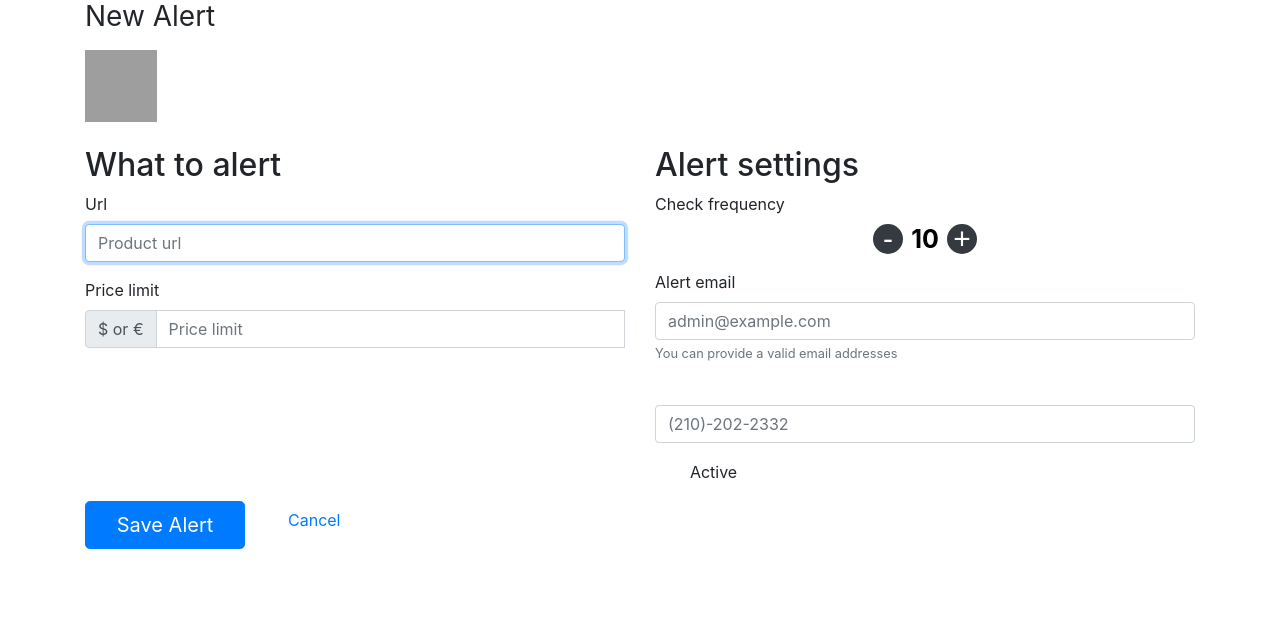
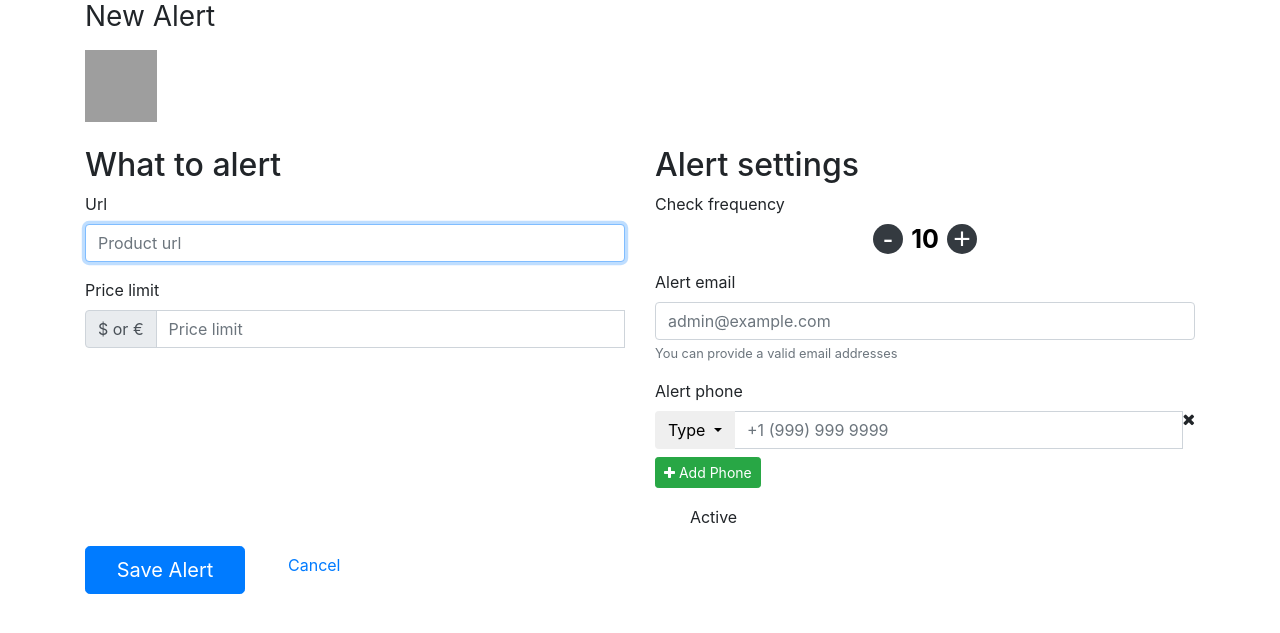
Before and after one commit to TechFitU/Price-Alerts, a Python web app: template pricealerts/templates/store/new_alert.html in a window 1280 px wide. Shown: the part 136-769 px from the top of the page. Run offline with Jinja, Linux system fonts and the light colour scheme; the template is opened without the code that fills it, so the values that code supplies are empty, except form fields; form fields are guessed from the names that the template uses; some libraries are stand-ins or nearby versions; grey boxes are pictures that could not be loaded.

```diff
--- a/pricealerts/templates/store/base.html
+++ b/pricealerts/templates/store/base.html
@@ -107,8 +107,10 @@
                 <!--end of col-->
             </div>
         </form>#}
+
+        <ul class="navbar-nav navbar-right">
         {% if not current_user.is_anonymous %}
-        <ul class="navbar-nav ">
+
             <li class="nav-item dropdown my-2 mr-auto">
                 <a class="nav-link dropdown-toggle" href="#" id="navbarDropdown" role="button" data-toggle="dropdown"
                    aria-haspopup="true" aria-expanded="false">
@@ -125,17 +127,24 @@
                     </a>
                 </div>
             </li>
-        </ul>
+
         {% else %}
-        <ul class="navbar-nav mr-auto">
+
             <li class="nav-item">
                 <a class="nav-link" href="{{ url_for ('users.login_user') }}">
                     <i class="fa fa-sign-in" aria-hidden="true"></i>
                     Login
                 </a>
             </li>
+            <li class="nav-item">
+                <a class="nav-link" href="{{ url_for ('users.register_user') }}">
+                    <i class="fa fa-user-plus" aria-hidden="true"></i>
+                    Sign Up
+                </a>
+            </li>
+
+        {% endif %}
         </ul>
-        {% endif %}
 
 
     </div>
--- a/pricealerts/templates/store/new_alert.html
+++ b/pricealerts/templates/store/new_alert.html
@@ -5,6 +5,10 @@
 {{super()}}
 
 <style>
+.phone-input{
+	margin-bottom:8px;
+}
+
     .qty .count {
     color: #000;
     display: inline-block;
@@ -160,8 +164,22 @@ input:disabled{
                     </div>
                 </div>
                 <div class="form-group">
-                    {{ form.alert_phone(for='inputAlertPhone')}}
-                    {{ form.alert_phone(type="phone",class="form-control", placeholder="(210)-202-2332")}}
+                        <div class="phone-list">
+                            {{ form.alert_phone.label(for='inputAlertPhone')}}
+                            <div class="input-group phone-input" data-validate="phone">
+                                <div class="input-group-prepend dropdown">
+                                    <button type="button" id="dropdownMenuButton" class="btn btn-default dropdown-toggle" data-toggle="dropdown" aria-haspopup="true" aria-expanded="false">
+                                        <span class="type-text">Type</span> <span class="caret"></span></button>
+                                    <div class="dropdown-menu" role="menu" aria-labelledby="dropdownMenuButton" >
+                                        <a class="dropdown-item changeType" href="javascript:;" data-type-value="phone">Phone</a>
+                                        <a class="dropdown-item changeType" href="javascript:;" data-type-value="fax">Fax</a>
+                                        <a class="dropdown-item changeType" href="javascript:;" data-type-value="mobile">Mobile</a>
+                                    </div>
+                                </div>
+                                <input type="hidden" name="phone[1][type]" class="type-input" value="" />
+                                {{ form.alert_phone(id="inputAlertPhone", class="form-control", placeholder="+1 (999) 999 9999") }}
+
+                                <span class="input-group-append danger"><span class="fa fa-remove"></span></span>
 
                                 <div class="valid-feedback">
                                     Looks good!
@@ -170,6 +188,15 @@ input:disabled{
                                     Please introduce your phone to notify you.
                                 </div>
                             </div>
+
+                        </div>
+
+
+                        <button type="button" class="btn btn-success btn-sm btn-add-phone"><span class="fa fa-plus"></span> Add Phone</button>
+
+
+                </div>
+
                 <div class="form-check">
                     {{ form.active }}
 
@@ -215,8 +242,85 @@ input:disabled{
             $('.count').val(5);
         }
     });
+
+    /*Phone dynamic adding*/
+
+    $(document.body).on('click', '.changeType' ,function(){
+        $(this).closest('.phone-input').find('.type-text').text($(this).text());
+        $(this).closest('.phone-input').find('.type-input').val($(this).data('type-value'));
     });
 
+    $(document.body).on('click', '.btn-remove-phone' ,function(){
+        $(this).closest('.phone-input').remove();
+    });
+
+
+    $('.btn-add-phone').click(function(){
+
+        var index = $('.phone-input').length + 1;
+
+        $('.phone-list').append(''+
+                '<div class="input-group phone-input" data-validate="phone">'+
+                    '<span class="input-group-prepend">'+
+                        '<button type="button" class="btn btn-default dropdown-toggle" data-toggle="dropdown" aria-haspopup="true" aria-expanded="false"><span class="type-text">Type</span> <span class="caret"></span></button>'+
+                        '<div class="dropdown-menu" role="menu">'+
+                            '<a class="dropdown-item changeType" href="javascript:;" data-type-value="phone">Phone</a></li>'+
+                            '<a class="dropdown-item changeType" href="javascript:;" data-type-value="fax">Fax</a></li>'+
+                            '<a class="dropdown-item changeType" href="javascript:;" data-type-value="mobile">Mobile</a></li>'+
+                        '</div>'+
+                    '</span>'+
+                    '<input type="text" name="phone['+index+'][number]" class="form-control" placeholder="+1 (999) 999 9999" />'+
+                    '<input type="hidden" name="phone['+index+'][type]" class="type-input" value="" />'+
+                    '<span class="input-group-btn">'+
+                        '<button class="btn btn-danger btn-remove-phone" type="button"><span class="fa fa-remove"></span></button>'+
+                    '</span>'+
+                '</div>'
+        );
+
+    });
+});
+
+$(document).ready(function() {
+    $('.input-group input[required], .input-group textarea[required], .input-group select[required]').on('keyup change', function() {
+		var $form = $(this).closest('form'),
+            $group = $(this).closest('.input-group'),
+			$addon = $group.find('.input-group-addon'),
+			$icon = $addon.find('span'),
+			state = false;
+
+    	if (!$group.data('validate')) {
+			state = $(this).val() ? true : false;
+		}else if ($group.data('validate') == "email") {
+			state = /^([a-zA-Z0-9_\.\-])+\@(([a-zA-Z0-9\-])+\.)+([a-zA-Z0-9]{2,4})+$/.test($(this).val())
+		}else if($group.data('validate') == 'phone') {
+			state = /^[(]{0,1}[0-9]{3}[)]{0,1}[-\s\.]{0,1}[0-9]{3}[-\s\.]{0,1}[0-9]{4}$/.test($(this).val())
+		}else if ($group.data('validate') == "length") {
+			state = $(this).val().length >= $group.data('length') ? true : false;
+		}else if ($group.data('validate') == "number") {
+			state = !isNaN(parseFloat($(this).val())) && isFinite($(this).val());
+		}
+
+		if (state) {
+				$addon.removeClass('danger');
+				$addon.addClass('success');
+				$icon.attr('class', 'fa fa-ok');
+		}else{
+				$addon.removeClass('success');
+				$addon.addClass('danger');
+				$icon.attr('class', 'fa fa-remove');
+		}
+
+        if ($form.find('.input-group-addon.danger').length == 0) {
+            $form.find('[type="submit"]').prop('disabled', false);
+        }else{
+            $form.find('[type="submit"]').prop('disabled', true);
+        }
+	});
+
+    $('.input-group input[required], .input-group textarea[required], .input-group select[required]').trigger('change');
+
+
+});
 
 $(function() {
 'use strict';
--- a/pricealerts/views/globals_views.py
+++ b/pricealerts/views/globals_views.py
@@ -27,7 +27,6 @@ def about():
 def json():
     return jsonify({'message': "Hello, World!"})
 
-
 # a simple page that says hello
 @global_bp.route('/hello')
 def hello():
```
Also changed, not shown: pricealerts/forms.py (+15 -2 lines), pricealerts/models.py (+20 -33 lines), pricealerts/settings.py (+7 -0 lines), pricealerts/utils/notifications.py (+21 -16 lines), pricealerts/views/alerts.py (+39 -23 lines), tests/integration/models/test_alert.py (+8 -0 lines), tests/integration/models/test_item.py (+8 -0 lines), tests/integration/models/test_store.py (+9 -0 lines), tests/integration/models/test_user.py (+8 -0 lines), tests/integration/utils/test_notifications.py (+33 -6 lines), tests/unit/models/test_alert.py (+4 -0 lines), tests/unit/models/test_item.py (+3 -0 lines), tests/unit/models/test_store.py (+4 -0 lines), tests/unit/models/test_user.py (+3 -0 lines). Lines whose indentation alone changed are shown as unchanged.
